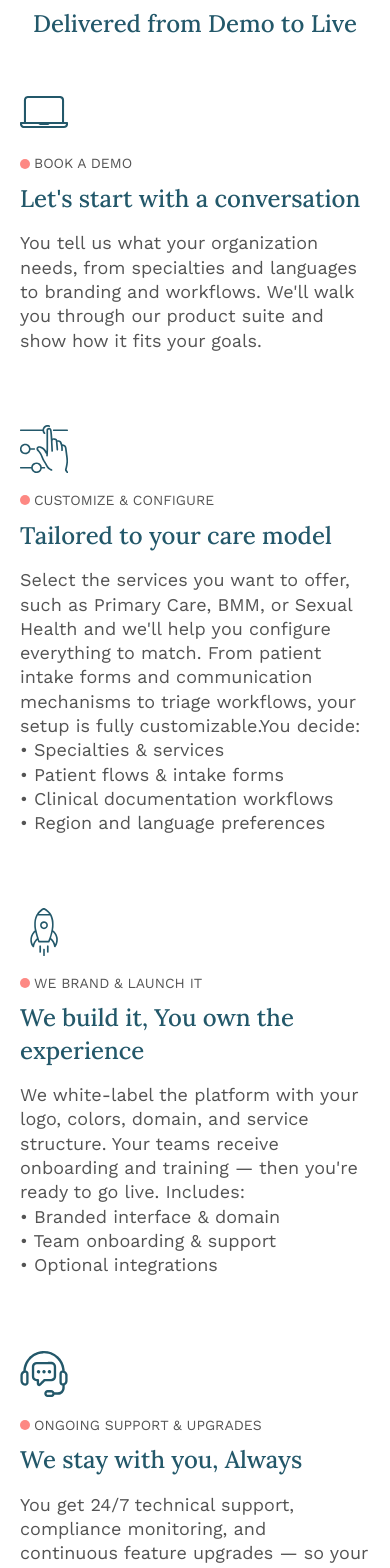
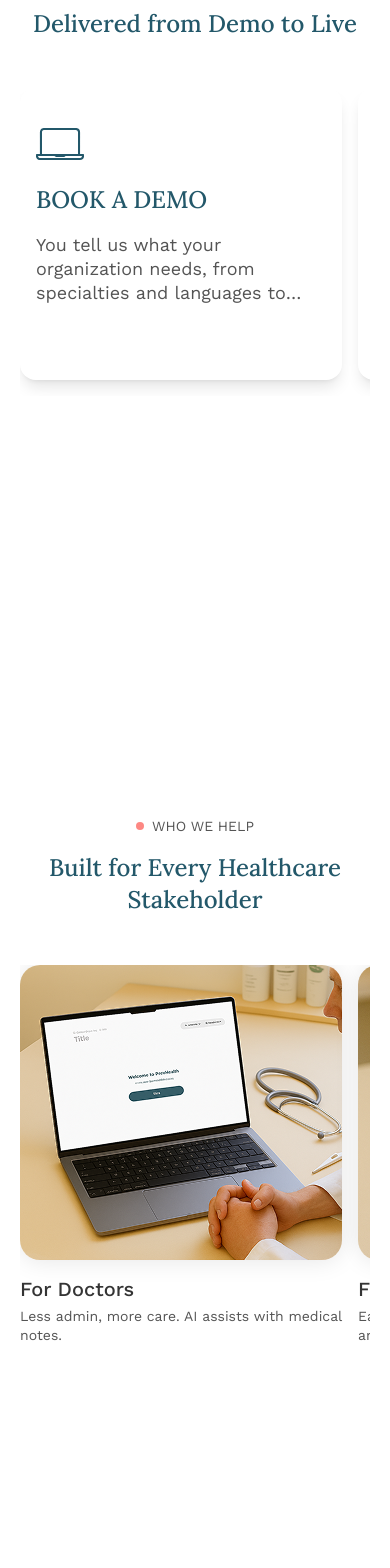
Before and after one commit to gursimran-prevhealth/website, a React (Vite) app: page /for-patients in a window 390 px wide. Shown: the part 4540-6108 px from the top of the page. Built offline with nearby package versions, Linux system fonts and the light colour scheme.

Commit message:
for patient page: carousel

```diff
--- a/src/components/stakeholder/index.tsx
+++ b/src/components/stakeholder/index.tsx
@@ -19,9 +19,9 @@ function StakeHolder() {
             <div className="w-full pb-4 md:pb-0 overflow-x-auto md:overflow-x-visible scrollbar-hide">
                 <div className="w-max md:w-full grid grid-cols-3 gap-4">
 
-                    <div className="w-[300px] md:w-full flex flex-col gap-4">
-                        <div className="w-full bg-white rounded-[20px] shadow-[0px_1px_24px_0px_rgba(0,0,0,0.10)] overflow-hidden flex items-center justify-center">
-                            <img src={stakeDoctor} alt="Smart Workflow" className="w-full max-w-full" />
+                    <div className="w-[322px] max-md:h-[391px] md:w-full flex flex-col gap-4">
+                        <div className="max-md:h-[295px] w-full bg-white rounded-[20px] shadow-[0px_1px_24px_0px_rgba(0,0,0,0.10)] overflow-hidden flex items-center justify-center">
+                            <img src={stakeDoctor} alt="Smart Workflow" className="size-full object-left object-cover" />
                         </div>
                         <div className="flex flex-col gap-1">
                             <h3 className="text-[#343434] text-xl md:text-2xl lg:text-3xl font-medium font-['Work_Sans'] leading-[135%]">
@@ -33,9 +33,9 @@ function StakeHolder() {
                         </div>
                     </div>
 
-                    <div className="w-[300px] md:w-full flex flex-col gap-4">
-                        <div className="w-full bg-neutral-100 rounded-[20px] shadow-[0px_1px_24px_0px_rgba(0,0,0,0.10)] overflow-hidden flex flex-col items-center justify-center gap-2">
-                            <img src={stakePatient} alt="Smart Workflow" className="w-full max-w-full" />
+                    <div className="w-[322px] max-md:h-[391px] md:w-full flex flex-col gap-4">
+                        <div className="max-md:h-[295px] w-full bg-neutral-100 rounded-[20px] shadow-[0px_1px_24px_0px_rgba(0,0,0,0.10)] overflow-hidden flex flex-col items-center justify-center gap-2">
+                            <img src={stakePatient} alt="Smart Workflow" className="size-full object-left object-cover" />
                         </div>
                         <div className="flex flex-col gap-1">
                             <h3 className="text-[#343434] text-xl md:text-2xl lg:text-3xl font-medium font-['Work_Sans'] leading-[135%]">
@@ -46,9 +46,9 @@ function StakeHolder() {
                         </div>
                     </div>
 
-                    <div className="w-[300px] md:w-full flex flex-col gap-4">
-                        <div className="w-full bg-neutral-100 rounded-[20px] shadow-[0px_1px_24px_0px_rgba(0,0,0,0.10)] overflow-hidden flex flex-col items-center justify-center gap-2">
-                            <img src={stakeAi} alt="Smart Workflow" className="w-full max-w-full" />
+                    <div className="w-[322px] max-md:h-[391px] md:w-full flex flex-col gap-4">
+                        <div className="max-md:h-[295px] w-full bg-neutral-100 rounded-[20px] shadow-[0px_1px_24px_0px_rgba(0,0,0,0.10)] overflow-hidden flex flex-col items-center justify-center gap-2">
+                            <img src={stakeAi} alt="Smart Workflow" className="size-full object-left object-cover" />
                         </div>
                         <div className="flex flex-col gap-1">
                             <h3 className="text-[#343434] text-xl md:text-2xl lg:text-3xl font-medium font-['Work_Sans'] leading-[135%]">
--- a/src/components/steps/index.tsx
+++ b/src/components/steps/index.tsx
@@ -50,7 +50,7 @@ const Steps = () => {
                         }}
                     ></div>
                 </div>
-                <div className="w-full flex justify-between gap-8">
+                <div className="hidden w-full lg:flex justify-between gap-8">
                     <div className="w-full max-w-[524px] flex flex-col gap-4 items-start">
                         <div className="w-12 h-12 relative">
                             <img src={demo} alt="Demo" className="w-full h-full object-contain" />
@@ -72,7 +72,7 @@ const Steps = () => {
                     </div>
                     <div className="w-full max-w-[524px] lg:block hidden"></div>
                 </div>
-                <div className="w-full flex justify-between gap-8">
+                <div className="hidden w-full lg:flex justify-between gap-8">
                     <div className="w-full max-w-[524px] lg:block hidden"></div>
                     <div className="w-full max-w-[524px] flex flex-col gap-4 items-start">
                         <div className="w-12 h-12 relative">
@@ -94,7 +94,7 @@ const Steps = () => {
                         </p>
                     </div>
                 </div>
-                <div className="w-full flex justify-between gap-8">
+                <div className="hidden w-full lg:flex justify-between gap-8">
                     <div className="w-full max-w-[524px] flex flex-col gap-4 items-start">
                         <div className="w-12 h-12 relative">
                             <img src={rocket} alt="Rocket" className="w-full h-full object-contain" />
@@ -119,7 +119,7 @@ const Steps = () => {
                     </div>
                     <div className="w-full max-w-[524px] lg:block hidden"></div>
                 </div>
-                <div className="w-full flex justify-between gap-8">
+                <div className="hidden w-full lg:flex justify-between gap-8">
                     <div className="w-full max-w-[524px] lg:block hidden"></div>
                     <div className="w-full max-w-[524px] flex flex-col gap-4 items-start">
                         <div className="w-12 h-12 relative">
@@ -145,6 +145,79 @@ const Steps = () => {
                         </p>
                     </div>
                 </div>
+                <div className="w-full pb-4 md:pb-0 overflow-x-auto scrollbar-hide">
+                    <div className="w-max lg:hidden grid grid-cols-4 gap-4">
+                        <div className="w-[322px] max-lg:h-[292px] flex justify-between gap-8 py-8 px-4 rounded-2xl shadow-lg">
+                            <div className="w-full flex flex-col gap-4 items-start">
+                                <div className="w-12 h-12 relative">
+                                    <img src={demo} alt="Demo" className="w-full h-full object-contain" />
+                                </div>
+                                <div className="w-full flex flex-col items-start gap-2">
+                                    <h2 className="w-full text-[#23586a] text-2xl font-medium font-['Lora'] leading-[1.35]">
+                                        BOOK A DEMO
+                                    </h2>
+                                </div>
+                                <p className="w-full text-[#545454] text-lg max-lg:line-clamp-3 font-normal font-['Work_Sans'] leading-[1.35]">
+                                    You tell us what your organization needs, from specialties and languages to branding and workflows. We'll walk you through our product suite and show how it fits your goals.
+                                </p>
+                            </div>
+                            <div className="w-full lg:block hidden"></div>
+                        </div>
+                        <div className="w-[322px] max-lg:h-[292px] flex justify-between gap-8 py-8 px-4 rounded-2xl shadow-lg">
+                            <div className="w-full flex flex-col gap-4 items-start">
+                                <div className="w-12 h-12 relative">
+                                    <img src={customize} alt="Customize" className="w-full h-full object-contain" />
+                                </div>
+                                <div className="w-full flex flex-col items-start gap-2">
+                                    <h2 className="w-full text-[#23586a] text-2xl font-medium font-['Lora'] leading-[1.35]">
+                                        CUSTOMIZE & CONFIGURE
+                                    </h2>
+                                </div>
+                                <p className="w-full text-[#545454] text-lg line-clamp-3 font-normal font-['Work_Sans'] leading-[1.35]">
+                                    Select the services you want to offer, such as Primary Care, BMM, or Sexual Health and we'll help you configure everything to match. From patient intake forms and communication mechanisms to triage workflows, your setup is fully customizable.You decide: <br /> • Specialties & services <br /> • Patient flows & intake forms <br /> • Clinical documentation workflows <br /> • Region and language preferences
+                                </p>
+                            </div>
+                        </div>
+                        <div className="w-[322px] max-lg:h-[292px] flex justify-between gap-8 py-8 px-4 rounded-2xl shadow-lg">
+                            <div className="w-full flex flex-col gap-4 items-start">
+                                <div className="w-12 h-12 relative">
+                                    <img src={rocket} alt="Rocket" className="w-full h-full object-contain" />
+                                </div>
+                                <div className="w-full flex flex-col items-start gap-2">
+                                    <h2 className="w-full text-[#23586a] text-2xl font-medium font-['Lora'] leading-[1.35]">
+                                        WE BRAND & LAUNCH IT
+                                    </h2>
+                                </div>
+                                <p className="w-full text-[#545454] text-lg line-clamp-3 font-normal font-['Work_Sans'] leading-[1.35]">
+                                    We white-label the platform with your logo, colors, domain, and service structure. Your teams receive onboarding and training — then you're ready to go live. Includes:
+                                    <br /> • Branded interface & domain
+                                    <br /> • Team onboarding & support
+                                    <br /> • Optional integrations
+                                </p>
+                            </div>
+                            <div className="w-full lg:block hidden"></div>
+                        </div>
+                        <div className="w-[322px] max-lg:h-[292px] flex justify-between gap-8 py-8 px-4 rounded-2xl shadow-lg">
+                            <div className="w-full flex flex-col gap-4 items-start">
+                                <div className="w-12 h-12 relative">
+                                    <img src={support} alt="Support" className="w-full h-full object-contain" />
+                                </div>
+                                <div className="w-full flex flex-col items-start gap-2">
+                                    <h2 className="w-full text-[#23586a] text-2xl font-medium font-['Lora'] leading-[1.35]">
+                                        ONGOING SUPPORT & UPGRADES
+                                    </h2>
+                                </div>
+                                <p className="w-full text-[#545454] text-lg line-clamp-3 font-normal font-['Work_Sans'] leading-[1.35]">
+                                    You get 24/7 technical support, compliance monitoring, and continuous feature upgrades — so your care stays modern, secure, and efficient. What we manage:
+                                    <br /> • Hosting & updates
+                                    <br /> • AI features & platform upgrades
+                                    <br /> • Compliance & data security
+                                    <br /> • Fast-response support
+                                </p>
+                            </div>
+                        </div>
+                    </div>
+                </div>
             </div>
         </section>
     );
--- a/src/pages/ForPatients.tsx
+++ b/src/pages/ForPatients.tsx
@@ -3,9 +3,9 @@ import { digitalConsultation, fastAccess, heroPatient, patientNeed1, patientNeed
 import { Button, Contact, Faq, StakeHolder, Steps } from "../components";
 
 function ForPatients() {
-    useEffect(() => {
-        window.scrollTo({ top: 0, behavior: "smooth" })
-    }, []);
+    // useEffect(() => {
+    //     window.scrollTo({ top: 0, behavior: "smooth" })
+    // }, []);
     return (
         <div className="w-full">
             <section className="w-full min-h-screen px-5 md:px-20 overflow-hidden md:pt-[120px] pt-24 pb-20 md:pb-24 max-w-full flex md:flex-row flex-col">
```
Also changed, not shown: 1 other file (tests, documents, lock files or other folders).
